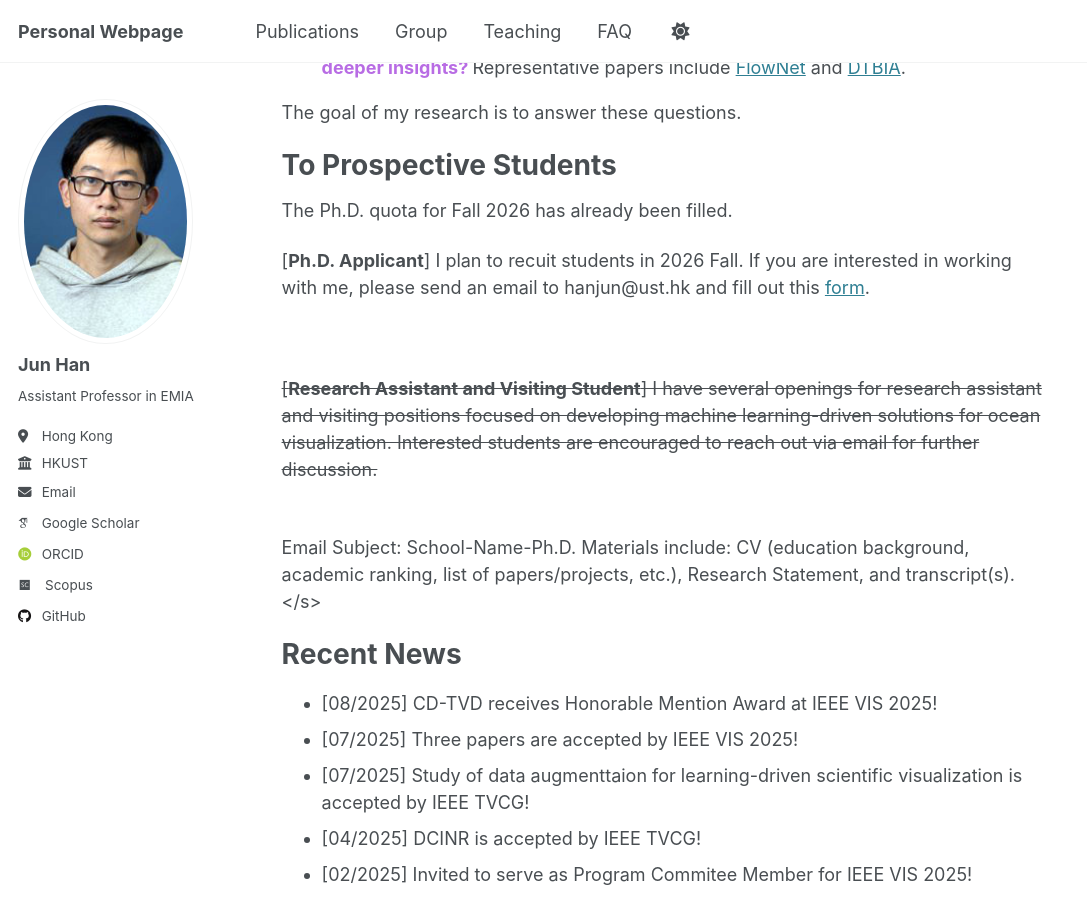
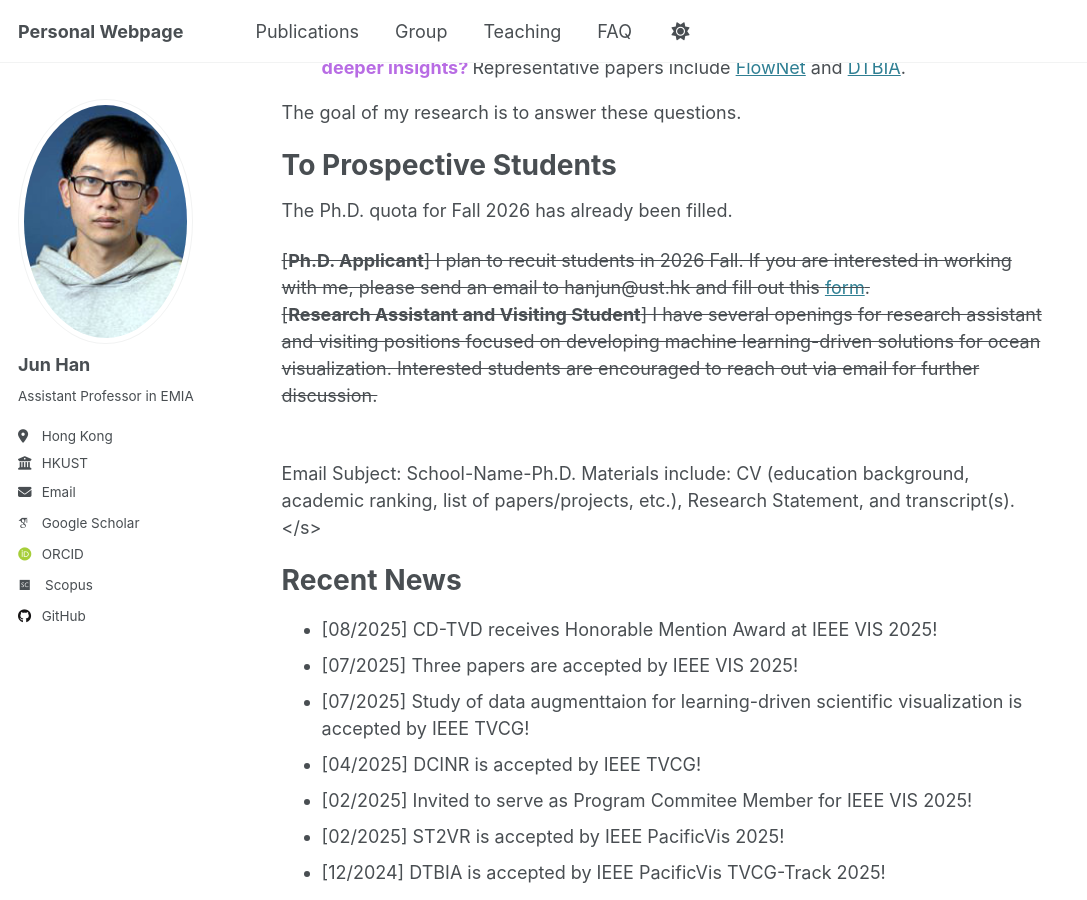
Before and after one commit to stevenhan1991/stevenhan1991.github.io, a Jekyll site: the page built from _pages/about.md, in a window 1280 px wide and 900 px high, scrolled down 659 px. Shown: the whole window, without its empty margins (0-1087 px from the left). Built offline with Jekyll 4.4.1, drawn with Linux system fonts in a browser that asks for light colours; some web fonts are replaced.

```diff
--- a/_pages/about.md
+++ b/_pages/about.md
@@ -23,11 +23,11 @@ The goal of my research is to answer these questions.
 The Ph.D. quota for Fall 2026 has already been filled.
 <br/>
 
-<s> </s>[<b>Ph.D. Applicant</b>] I plan to recuit  students in 2026 Fall. If you are interested in working with me, please send an email to hanjun@ust.hk and fill out this <a href='https://forms.gle/FBWqxbXtYLyB9Rkw9'>form</a>.
+<s> [<b>Ph.D. Applicant</b>] I plan to recuit  students in 2026 Fall. If you are interested in working with me, please send an email to hanjun@ust.hk and fill out this <a href='https://forms.gle/FBWqxbXtYLyB9Rkw9'>form</a>.
 
 <br />
 
-<s> [<b>Research Assistant and Visiting Student</b>] I have several openings for research assistant and visiting positions focused on developing machine learning-driven solutions for ocean visualization. Interested students are encouraged to reach out via email for further discussion. </s>
+[<b>Research Assistant and Visiting Student</b>] I have several openings for research assistant and visiting positions focused on developing machine learning-driven solutions for ocean visualization. Interested students are encouraged to reach out via email for further discussion. </s>
 <br />
 
 Email Subject: School-Name-Ph.D.
```
